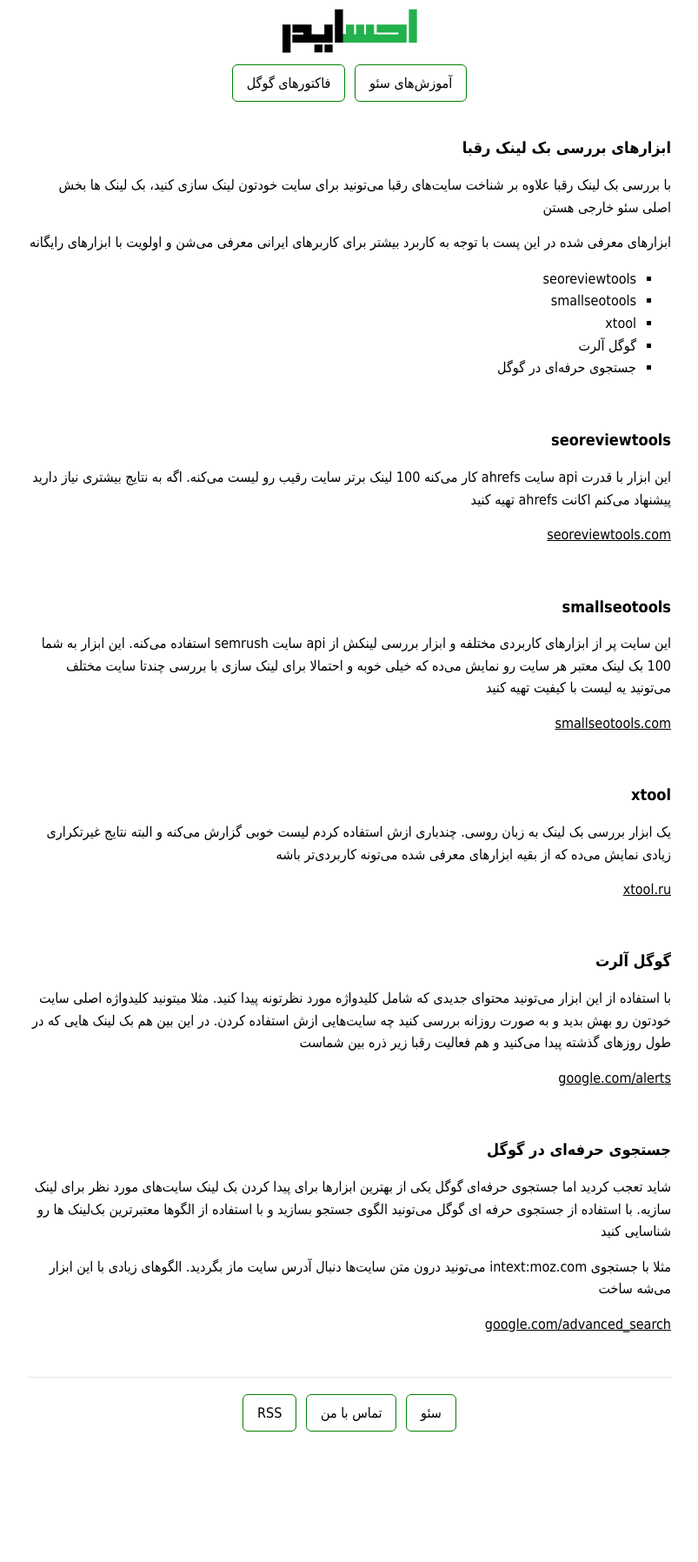
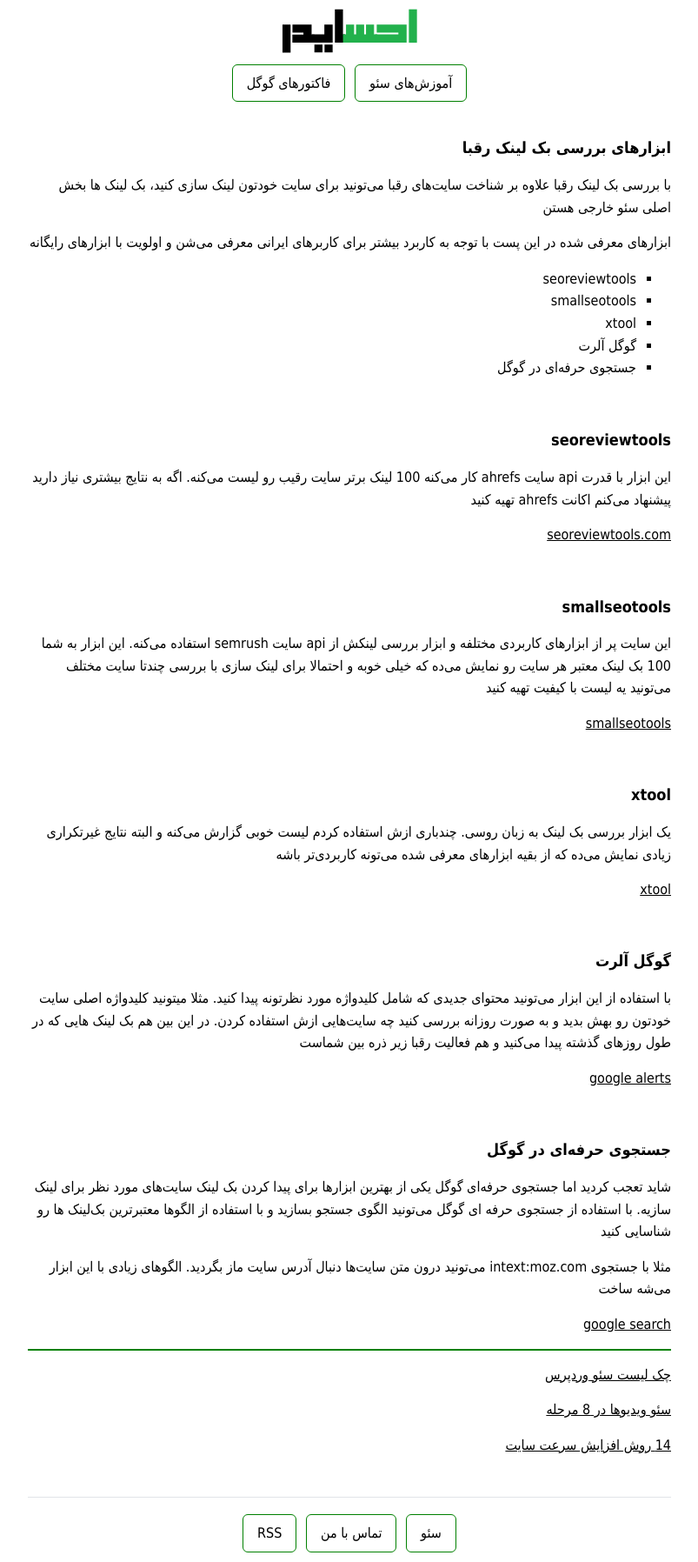
Before and after one commit to darkblog/darkblog.github.io, a Jekyll site: the page built from _posts/2021-5-2-backlink-checker.md, in a window 1280 px wide. Shown: the whole page at 87% size, without its empty margins (238-1041 px from the left). Built offline with Jekyll 4.4.1, drawn with Linux system fonts in a browser that asks for light colours; before the commit the page ends 1657 px from its top, so only the background shows below that.

Commit message:
Update 2021-5-2-backlink-checker.md

```diff
--- a/_posts/2021-5-2-backlink-checker.md
+++ b/_posts/2021-5-2-backlink-checker.md
@@ -27,7 +27,7 @@
 
 این سایت پر از ابزارهای کاربردی مختلفه و ابزار بررسی لینکش از api سایت semrush استفاده می‌کنه. این ابزار به شما 100 بک لینک معتبر هر سایت رو نمایش می‌ده که خیلی خوبه و احتمالا برای لینک سازی با بررسی چندتا سایت مختلف می‌تونید یه لیست با کیفیت تهیه کنید
 
-<a rel="nofollow" href="https://smallseotools.com/backlink-checker/" target="_blank">smallseotools.com</a>
+<a rel="nofollow" href="https://smallseotools.com/backlink-checker/" target="_blank">smallseotools</a>
 
 <br>
 
@@ -35,7 +35,7 @@
 
 یک ابزار بررسی بک لینک به زبان روسی. چندباری ازش استفاده کردم لیست خوبی گزارش می‌کنه و البته نتایج غیرتکراری زیادی نمایش می‌ده که از بقیه ابزارهای معرفی شده می‌تونه کاربردی‌تر باشه
 
-<a rel="nofollow" href="https://xtool.ru/backlinks/" target="_blank">xtool.ru</a>
+<a rel="nofollow" href="https://xtool.ru/backlinks/" target="_blank">xtool</a>
 
 <br>
 
@@ -43,7 +43,7 @@
 
 با استفاده از این ابزار می‌تونید محتوای جدیدی که شامل کلیدواژه مورد نظرتونه پیدا کنید. مثلا میتونید کلیدواژه اصلی سایت خودتون رو بهش بدید و به صورت روزانه بررسی کنید چه سایت‌هایی ازش استفاده کردن. در این بین هم بک لینک هایی که در طول روزهای گذشته پیدا می‌کنید و هم فعالیت رقبا زیر ذره بین شماست
 
-<a rel="nofollow" href="https://www.google.com/alerts?hl=fa" target="_blank">google.com/alerts</a>
+<a rel="nofollow" href="https://www.google.com/alerts?hl=fa" target="_blank">google alerts</a>
 
 <br>
 
@@ -53,4 +53,9 @@
 
 مثلا با جستجوی intext:moz.com می‌تونید درون متن سایت‌ها دنبال آدرس سایت ماز بگردید. الگوهای زیادی با این ابزار می‌شه ساخت
 
-<a rel="nofollow" href="https://www.google.com/advanced_search" target="_blank">google.com/advanced_search</a>
+<a rel="nofollow" href="https://www.google.com/advanced_search" target="_blank">google search</a>
+
+***
+{% for post in site.posts limit:3 %}
+<a href="{{ site.url }}{{ post.url }}">{{ post.title }}</a>
+{% endfor %}
```
